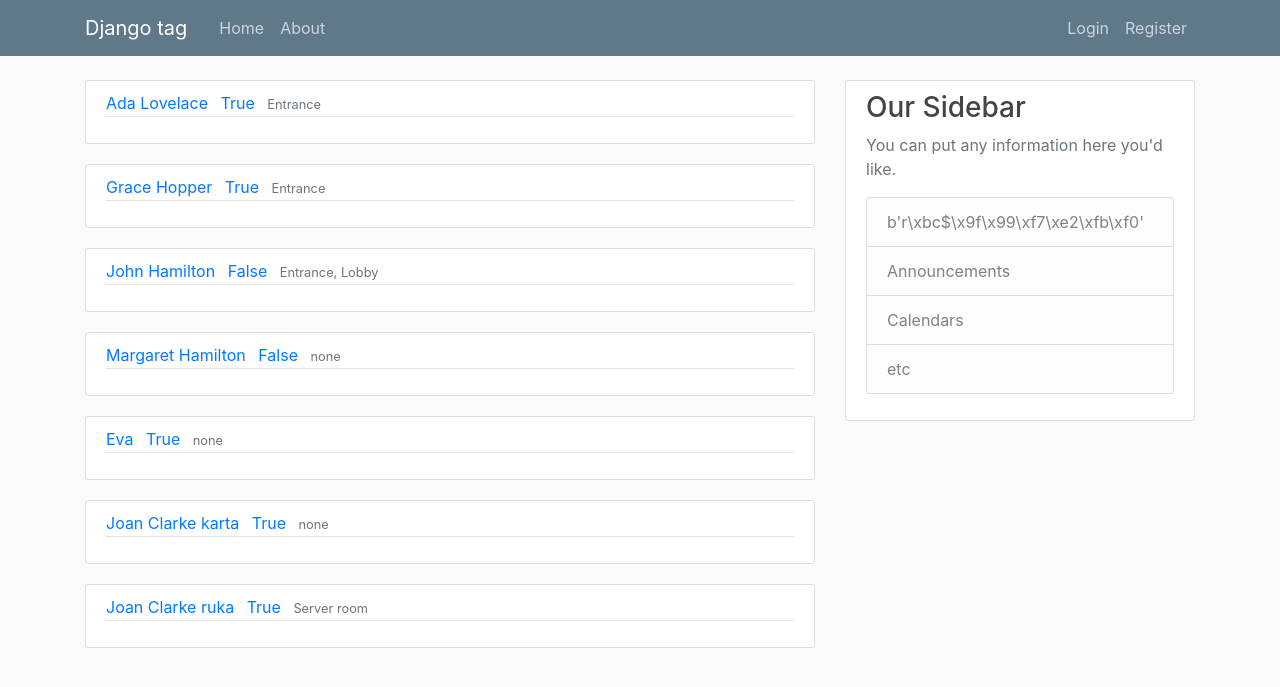
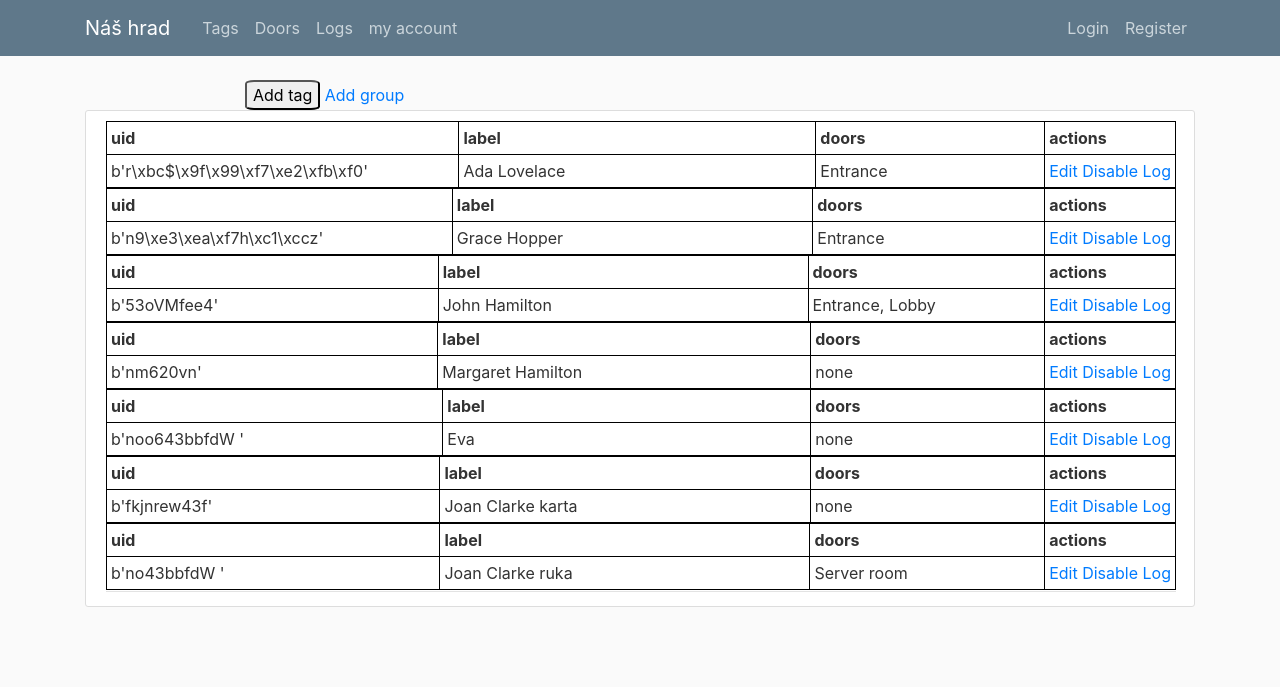
Before and after one commit to Kiyoshikiyo/my-first-blog, a Django app: template building_access/templates/tag/home.html in a window 1280 px wide. Shown: the top 687 px of the page. Run offline with Django 3.2, Linux system fonts and the light colour scheme; the template is opened without the code that fills it: values that come from a table or form of the project are taken from there, others are empty; data comes from the database, SQL or seed files in the repository; some libraries are stand-ins or nearby versions.

Commit message:
commit_7

```diff
--- a/building_access/templates/tag/base.html
+++ b/building_access/templates/tag/base.html
@@ -25,14 +25,16 @@
 <header class="site-header">
   <nav class="navbar navbar-expand-md navbar-dark bg-steel fixed-top">
     <div class="container">
-      <a class="navbar-brand mr-4" href="/">Django tag</a>
+      <a class="navbar-brand mr-4" href="/">Náš hrad</a>
       <button class="navbar-toggler" type="button" data-toggle="collapse" data-target="#navbarToggle" aria-controls="navbarToggle" aria-expanded="false" aria-label="Toggle navigation">
       <span class="navbar-toggler-icon"></span>
       </button>
       <div class="collapse navbar-collapse" id="navbarToggle">
         <div class="navbar-nav mr-auto">
-          <a class="nav-item nav-link" href="{% url 'tag-home' %}">Home</a>
-          <a class="nav-item nav-link" href="{% url 'tag-about' %}">About</a>
+          <a class="nav-item nav-link" href="{% url 'tag-home' %}">Tags</a>
+          <a class="nav-item nav-link" href="{% url 'tag-about' %}">Doors</a>
+          <a class="nav-item nav-link" href="{% url 'tag-about' %}">Logs</a>
+          <a class="nav-item nav-link" href="{% url 'tag-about' %}">my account</a>
         </div>
         <!-- Navbar Right Side -->
         <div class="navbar-nav">
@@ -43,12 +45,20 @@
     </div>
   </nav>
 </header>
+<button class="add-tag-button"> Add tag</button>
+<a href="#"> Add group</a>
+<style>
+  .add-tag-button{
+    margin-left: 245px;
+    border-radius: 12%;
+  }
+</style>
 <main role="main" class="container">
 <div class="row">
-<div class="col-md-8">
+<div class="col-md-12">
   {% block content %}{% endblock %}
 </div>
-<div class="col-md-4">
+<!--<div class="col-md-4">
   <div class="content-section">
     <h3>Our Sidebar</h3>
     <p class='text-muted'>You can put any information here you'd like.
@@ -61,7 +71,7 @@
     </p>
   </div>
 </div>
-</div>
+</div> -->
 </main>
 
 
--- a/building_access/templates/tag/home.html
+++ b/building_access/templates/tag/home.html
@@ -1,19 +1,44 @@
 {% extends "tag/base.html" %}
 {% block content %}
-{% for tag in tags %}
 <article class="media content-section">
 <div class="media-body">
 <div class="article-metadata">
-<a class="mr-2" href="#">{{ tag.note }}</a>
+<!--<a class="mr-2" href="#">{{ tag.note }}</a>
 <a class="mr-2" href="#">{{ tag.active }}</a>
-<small class="text-muted">{{ tag.access_to_doors.all|join:", " }}</small>
-</div>
-<h2><a class="article-title" href="#">{{ s }}</a></h2>
-<p class="article-content">{{ s3 }}</p>
-<p class="article-content">{{ s }}</p>
-<a href="example">{{ s }}</a>
+<small class="text-muted">{{ tag.access_to_doors.all|join:", " }}</small> -->
+{% for tag in tags %}
+<style>
+    table, th, td {
+      border: 1px solid black;
+      border-collapse: collapse;
+    }
+    th, td {
+      padding: 4px;
+      text-align: left;
+    }
+    </style>
+    <table style="width:1070px">
+      <col style="width:35%">
+      <tr>
 
+        <th>uid</th>
+        <th>label</th>
+        <th>doors</th>
+        <th>actions</th>
+      </tr>
+      <col style="width:40%">
+      <tr>
+        <td>{{ tag.uid }}</td>
+        <td>{{ tag.note }}</td>
+        <td>{{ tag.access_to_doors.all|join:", " }}</td>
+
+        <td><a href="#">Edit&nbsp;</a><a href="#">Disable&nbsp;</a><a href="#">Log</a></td>
+        <col style="width:40%">
+      </tr>
+    </col>
+    </table>
+
+    {% endfor %}
 </div>
 </article>
-{% endfor %}
 {% endblock content %}
```
